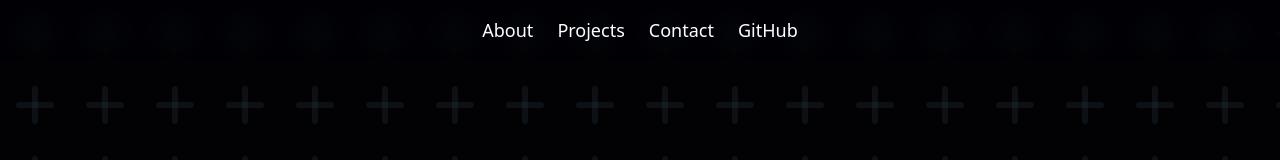
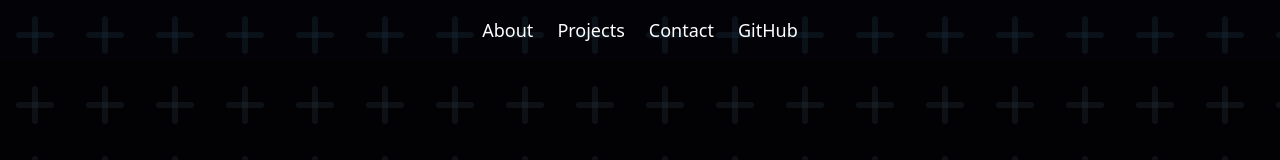
Before and after one commit to Evan-2007/portfolio, a Next.js app: page / in a window 1280 px wide. Shown: the top 160 px of the page. Built offline with nearby package versions, Linux system fonts and the light colour scheme.

Commit message:
Update Menu component to dynamically adjust backdrop filter and background color based on scroll progress

```diff
--- a/src/components/ui/menu.tsx
+++ b/src/components/ui/menu.tsx
@@ -19,7 +19,7 @@ export default function Menu() {
 
 
     return (
-        <div className="fixed top-0 left-0 w-full p-4 flex justify-center z-20" style={{backdropFilter: "blur(10px) saturate(180%)", backgroundColor: 'rgba(2, 2, 5, 0.6)' }}>
+        <div className="fixed top-0 left-0 w-full p-4 flex justify-center z-20" style={{backdropFilter: `blur(${scrollProgress > 0 ? 10 : 0}px) saturate(180%)` , backgroundColor: scrollProgress > 0 ? 'rgba(2, 2, 5, 0.6)' : 'transparent', transition: 'background-color 0.3s ease, backdrop-filter 0.3s ease'}}>
             <nav>
                 <ul className="flex space-x-6">
                     <Item title="About" href="#about" />
```
